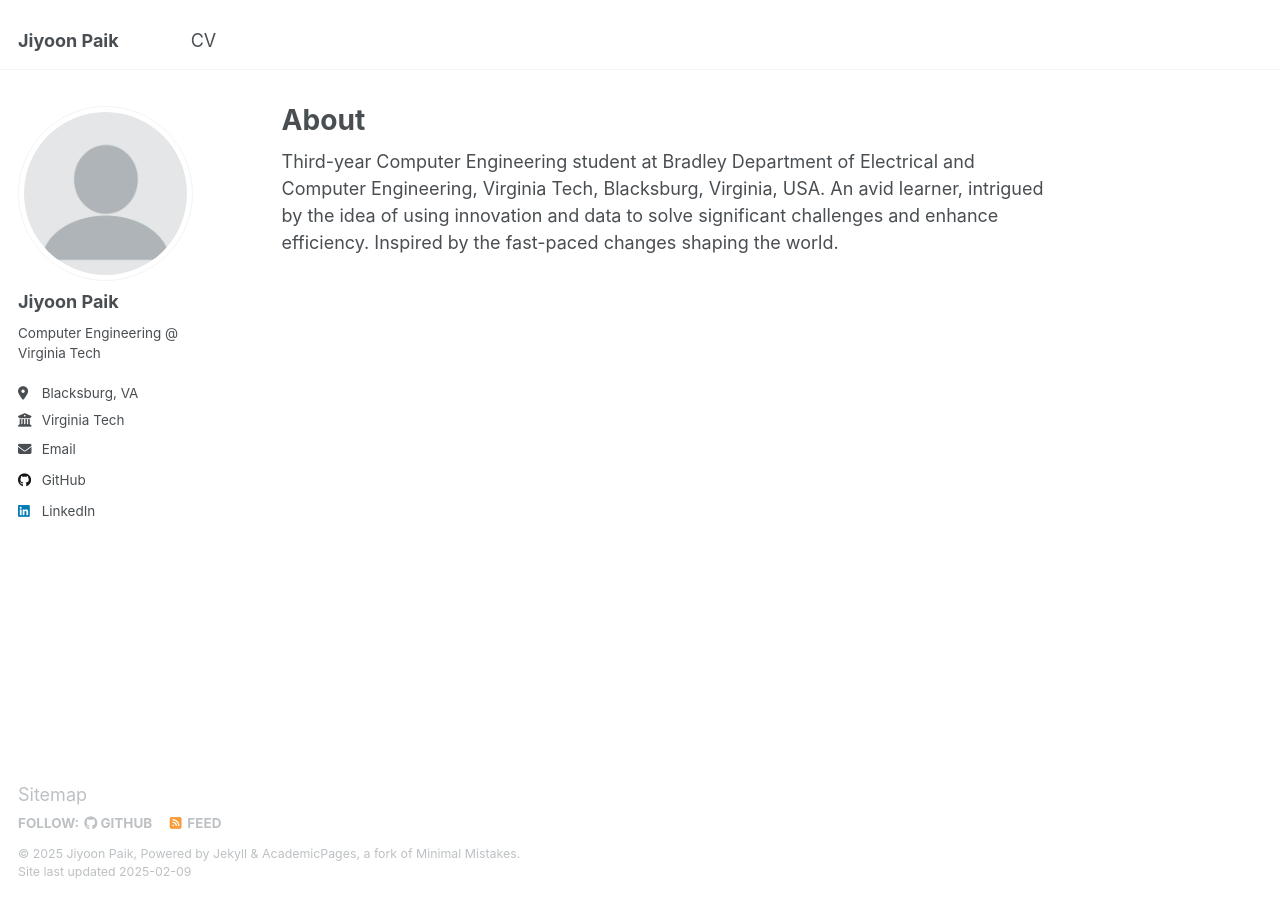
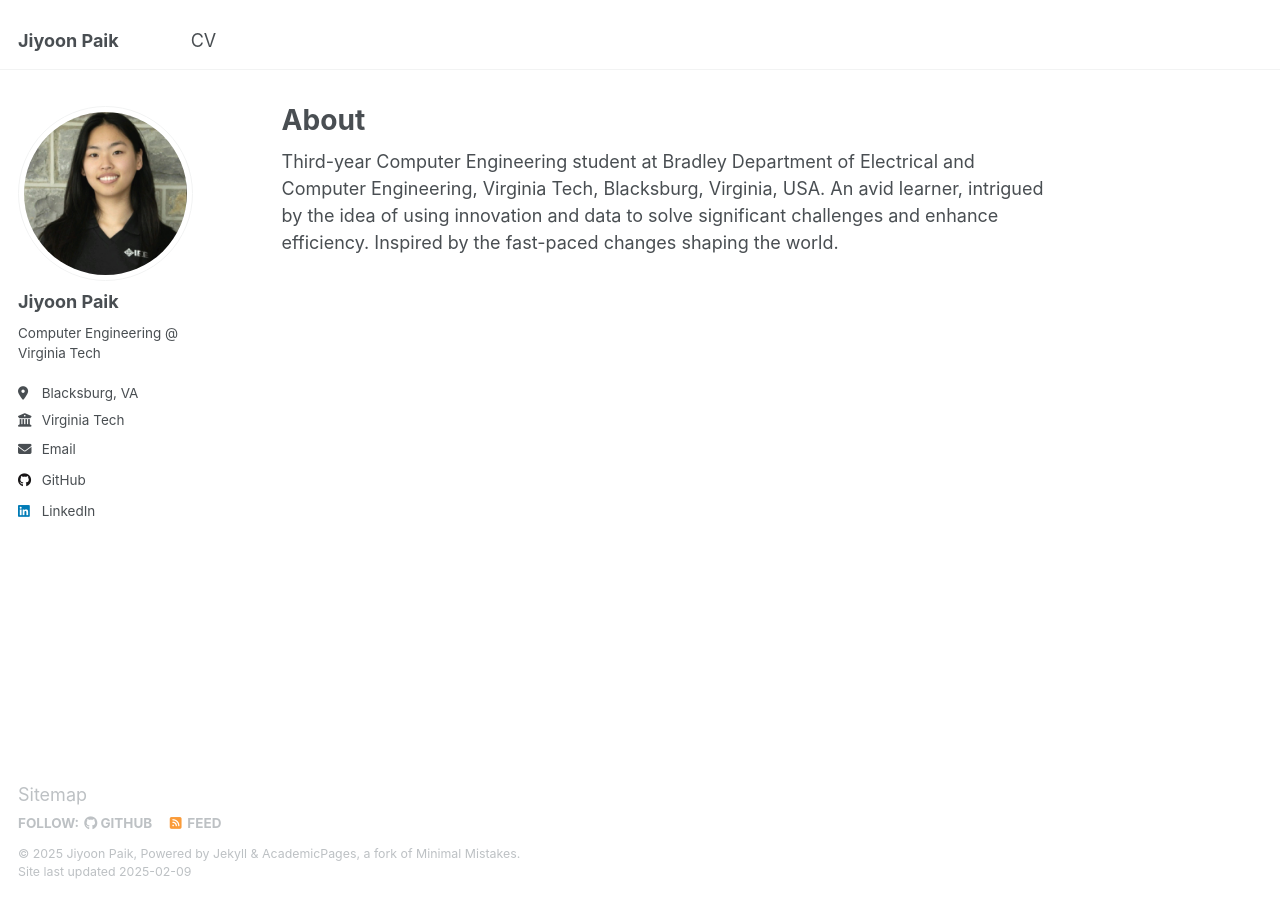
Before and after one commit to jiyoonpaik/jiyoonpaik.github.io, a Jekyll site: the page built from _pages/about.md, in a window 1280 px wide. Built offline with Jekyll 4.4.1, drawn with Linux system fonts in a browser that asks for light colours.

Commit message:
replace avatar with headshot

```diff
--- a/_config.yml
+++ b/_config.yml
@@ -22,7 +22,7 @@ repository               : "jiyoonpaik/jiyoonpaik.github.io"
 #               Additional customization can be done by editing /_includes/author-profile.html
 author:
   # Biographic information
-  avatar           : "profile.png"
+  avatar           : "IEEEheadshot.jpg"
   name             : "Jiyoon Paik"
   pronouns         : # example: "she/her"
   bio              : "Computer Engineering @ Virginia Tech"
```
